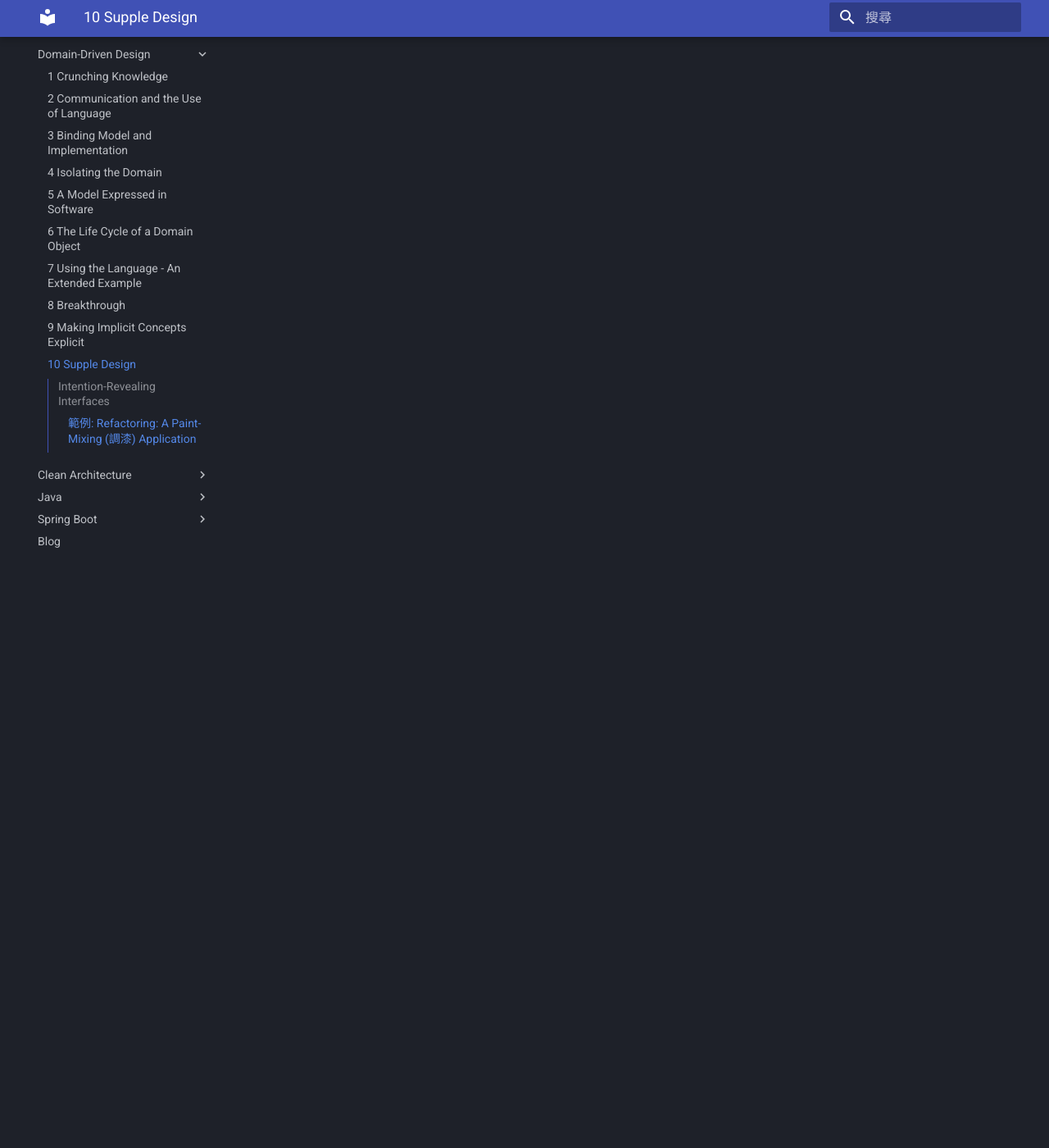
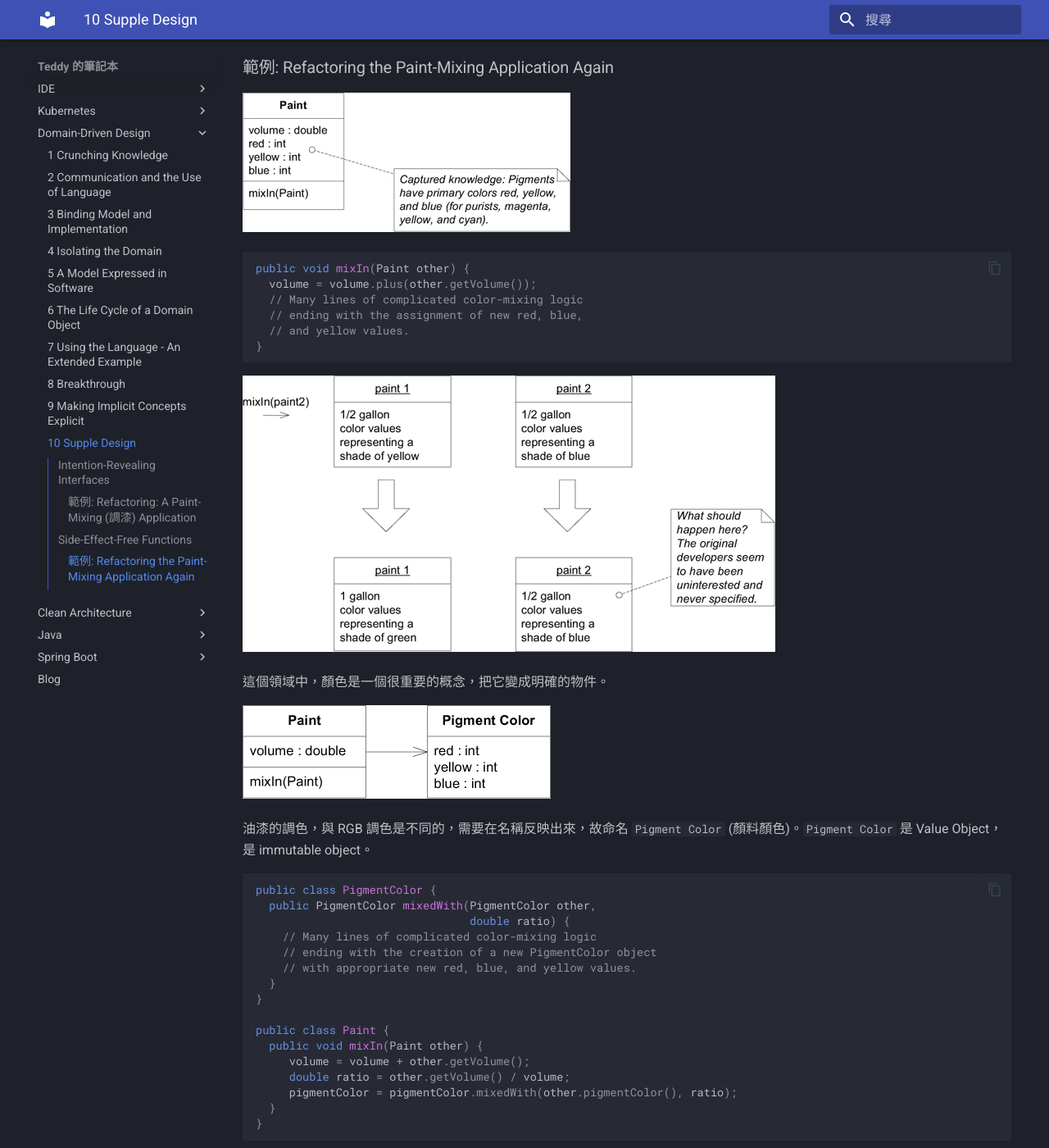
Before and after one commit to teddyprogramming/teddyprogramming.github.io, an MkDocs documentation site: the page built from docs/domain-driven-design/10-supple-design.md, in a window 1280 px wide and 1400 px high, scrolled down 2157 px. Shown: the whole window at 82% size. Built offline with MkDocs 1.6.1 and Material for MkDocs 9.7.7, drawn with Linux system fonts in a browser that asks for light colours.

Commit message:
ddd ch10

````diff
--- a/docs/domain-driven-design/10-supple-design.md
+++ b/docs/domain-driven-design/10-supple-design.md
@@ -63,3 +63,47 @@
 ```
 
 ![](10/03.png)
+
+## Side-Effect-Free Functions
+
+### 範例: Refactoring the Paint-Mixing Application Again
+
+![](10/04.png)
+
+```java
+public void mixIn(Paint other) {
+  volume = volume.plus(other.getVolume());
+  // Many lines of complicated color-mixing logic
+  // ending with the assignment of new red, blue,
+  // and yellow values.
+}
+```
+
+![](10/05.png)
+
+這個領域中，顏色是一個很重要的概念，把它變成明確的物件。
+
+![](10/06.png)
+
+油漆的調色，與 RGB 調色是不同的，需要在名稱反映出來，故命名 `Pigment Color` (顏料顏色)。`Pigment Color` 是 Value Object，是 immutable object。
+
+```java
+public class PigmentColor {
+  public PigmentColor mixedWith(PigmentColor other,
+                                double ratio) {
+    // Many lines of complicated color-mixing logic
+    // ending with the creation of a new PigmentColor object
+    // with appropriate new red, blue, and yellow values.
+  }
+}
+
+public class Paint {
+  public void mixIn(Paint other) {
+     volume = volume + other.getVolume();
+     double ratio = other.getVolume() / volume;
+     pigmentColor = pigmentColor.mixedWith(other.pigmentColor(), ratio);
+  }
+}
+```
+
+![](10/07.png)
````
Also changed, not shown: docs/domain-driven-design/10/04.png (added), docs/domain-driven-design/10/05.png (added), docs/domain-driven-design/10/06.png (added), docs/domain-driven-design/10/07.png (added).
